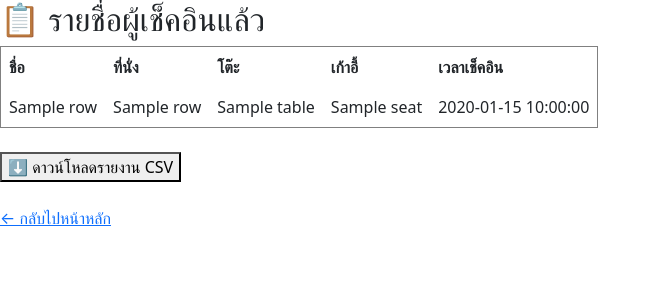
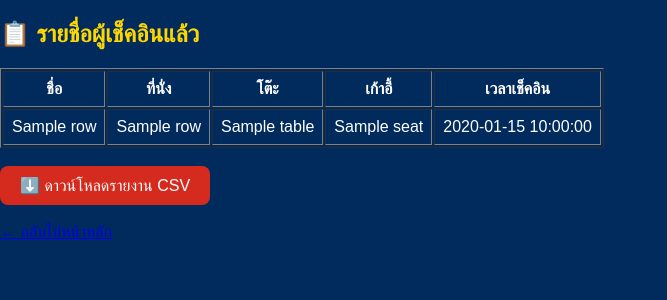
Before and after one commit to kenkender/meeting-checkin, a Flask app: template templates/admin.html in a window 1280 px wide. Shown: the top 300 px of the page, without its empty margins (0-667 px from the left). Run offline with Flask 3, Linux system fonts and the light colour scheme; the template is opened without the code that fills it: most values are stand-ins (such as "Sample title", 1, 10 or a date in 2020).

Commit message:
Add modern theme based on Tourist Police colors

```diff
--- a/app.py
+++ b/app.py
@@ -1,26 +1,28 @@
 from flask import Flask, render_template, request
 import pandas as pd
+from datetime import datetime
 import os
-from datetime import datetime
-from flask import send_file
 
 app = Flask(__name__)
-data = pd.read_csv('data.csv')
-log_file = 'checkin_log.csv'
 
+# โหลดข้อมูลจาก CSV
+DATA_FILE = 'data.csv'
+LOG_FILE = 'checkin_log.csv'
+data = pd.read_csv(DATA_FILE)
+
+# =========================
+# หน้าแรก: input ชื่อผู้เข้าร่วม
 @app.route('/')
 def index():
     return render_template('index.html')
 
-@app.route("/check", methods=["GET", "POST"])
+# =========================
+# เช็คอินและแสดงที่นั่ง
+@app.route("/check", methods=["POST"])
 def check():
-    if request.method == "POST":
-        # เช็คอิน logic...
-        return render_template("check.html", ...)
-    return render_template("check.html")  # ฟอร์มกรอกชื่อ
     name = request.form.get('name')
 
-    # ค้นจากชื่อใน data.csv
+    # ค้นหาชื่อใน data.csv
     result = data[data['name'].str.contains(name, na=False)]
 
     if not result.empty:
@@ -28,15 +30,12 @@ def check():
         label = person['label']
         checkin_time = datetime.now().strftime('%Y-%m-%d %H:%M:%S')
 
-        # ถ้า log ยังไม่มี ให้สร้าง header
-        if not os.path.exists(log_file):
-            with open(log_file, 'w', encoding='utf-8') as f:
+        if not os.path.exists(LOG_FILE):
+            with open(LOG_FILE, 'w', encoding='utf-8') as f:
                 f.write('name,label,table,seat,time\n')
 
-        # อ่าน log เดิม
-        log_df = pd.read_csv(log_file)
+        log_df = pd.read_csv(LOG_FILE)
 
-        # เช็คว่าชื่อนี้เช็คอินไปแล้วหรือยัง
         if name in log_df['name'].values:
             prev_time = log_df.loc[log_df['name'] == name, 'time'].values[0]
             return render_template('result.html',
@@ -47,8 +46,7 @@ def check():
                                    already=True,
                                    prev_time=prev_time)
 
-        # บันทึก log ใหม่
-        with open(log_file, 'a', encoding='utf-8') as f:
+        with open(LOG_FILE, 'a', encoding='utf-8') as f:
             f.write(f"{name},{label},{person['table']},{person['seat']},{checkin_time}\n")
 
         return render_template('result.html',
@@ -58,24 +56,18 @@ def check():
                                label=label,
                                already=False,
                                time=checkin_time)
-
     else:
         return render_template('result.html', error='ไม่พบชื่อในระบบ กรุณาติดต่อเจ้าหน้าที่')
 
+# =========================
+# หน้าผู้ดูแลดูเช็คอินทั้งหมด
 @app.route('/admin')
 def admin():
-    if not os.path.exists(log_file):
-        return render_template('admin.html', data=[])
-    log_df = pd.read_csv(log_file)
-    return render_template('admin.html', data=log_df.to_dict(orient='records'))
-
-@app.route('/download')
-def download():
-    if os.path.exists(log_file):
-        return send_file(log_file, as_attachment=True)
+    if os.path.exists(LOG_FILE):
+        log_df = pd.read_csv(LOG_FILE)
     else:
-        return "ยังไม่มีข้อมูล Check-in"
+        log_df = pd.DataFrame(columns=['name', 'label', 'table', 'seat', 'time'])
+    return render_template('admin.html', log=log_df.to_dict(orient='records'))
 
 if __name__ == '__main__':
-    port = int(os.environ.get("PORT", 5000))
-    app.run(debug=False, host='0.0.0.0', port=port)
+    app.run(debug=True, host='0.0.0.0', port=5000)
--- /dev/null
+++ b/static/style.css
@@ -0,0 +1,34 @@
+body {
+    font-family: 'Sarabun', sans-serif;
+    background-color: #002B5C;
+    color: white;
+    margin: 0;
+    padding: 0;
+}
+
+.container {
+    max-width: 800px;
+    margin: auto;
+    padding: 20px;
+    background-color: #ffffff11;
+    border-radius: 16px;
+    box-shadow: 0 0 10px rgba(0, 0, 0, 0.2);
+}
+
+h1, h2, h3 {
+    color: #FFD700;
+}
+
+button, input[type="submit"] {
+    background-color: #D52B1E;
+    color: white;
+    padding: 10px 20px;
+    border: none;
+    border-radius: 8px;
+    font-size: 1rem;
+    cursor: pointer;
+}
+
+button:hover {
+    background-color: #FF4C4C;
+}
--- a/templates/admin.html
+++ b/templates/admin.html
@@ -3,7 +3,8 @@
 <head>
     <meta charset="UTF-8">
     <title>ระบบ Check-in</title>
-    <link href="https://cdn.jsdelivr.net/npm/bootstrap@5.3.3/dist/css/bootstrap.min.css" rel="stylesheet">
+    <link rel="stylesheet" href="{{ url_for('static', filename='style.css') }}">
+
 </head>
 <body>
     <h2>📋 รายชื่อผู้เช็คอินแล้ว</h2>
--- a/templates/check.html
+++ b/templates/check.html
@@ -4,7 +4,8 @@
   <meta charset="UTF-8" />
   <meta name="viewport" content="width=device-width, initial-scale=1.0" />
   <title>ระบบเช็คอิน</title>
-  <link rel="stylesheet" href="https://fonts.googleapis.com/css2?family=Kanit&display=swap" />
+  <link rel="stylesheet" href="{{ url_for('static', filename='style.css') }}">
+
   <style>
     body {
       font-family: 'Kanit', sans-serif;
--- a/templates/index.html
+++ b/templates/index.html
@@ -3,7 +3,8 @@
 <head>
     <meta charset="UTF-8">
     <title>ระบบ Check-in</title>
-    <link href="https://cdn.jsdelivr.net/npm/bootstrap@5.3.3/dist/css/bootstrap.min.css" rel="stylesheet">
+    <link rel="stylesheet" href="{{ url_for('static', filename='style.css') }}">
+
 </head>
 <body class="container py-5">
     <h2 class="mb-4">กรุณากรอกชื่อเพื่อตรวจสอบที่นั่ง</h2>
```
